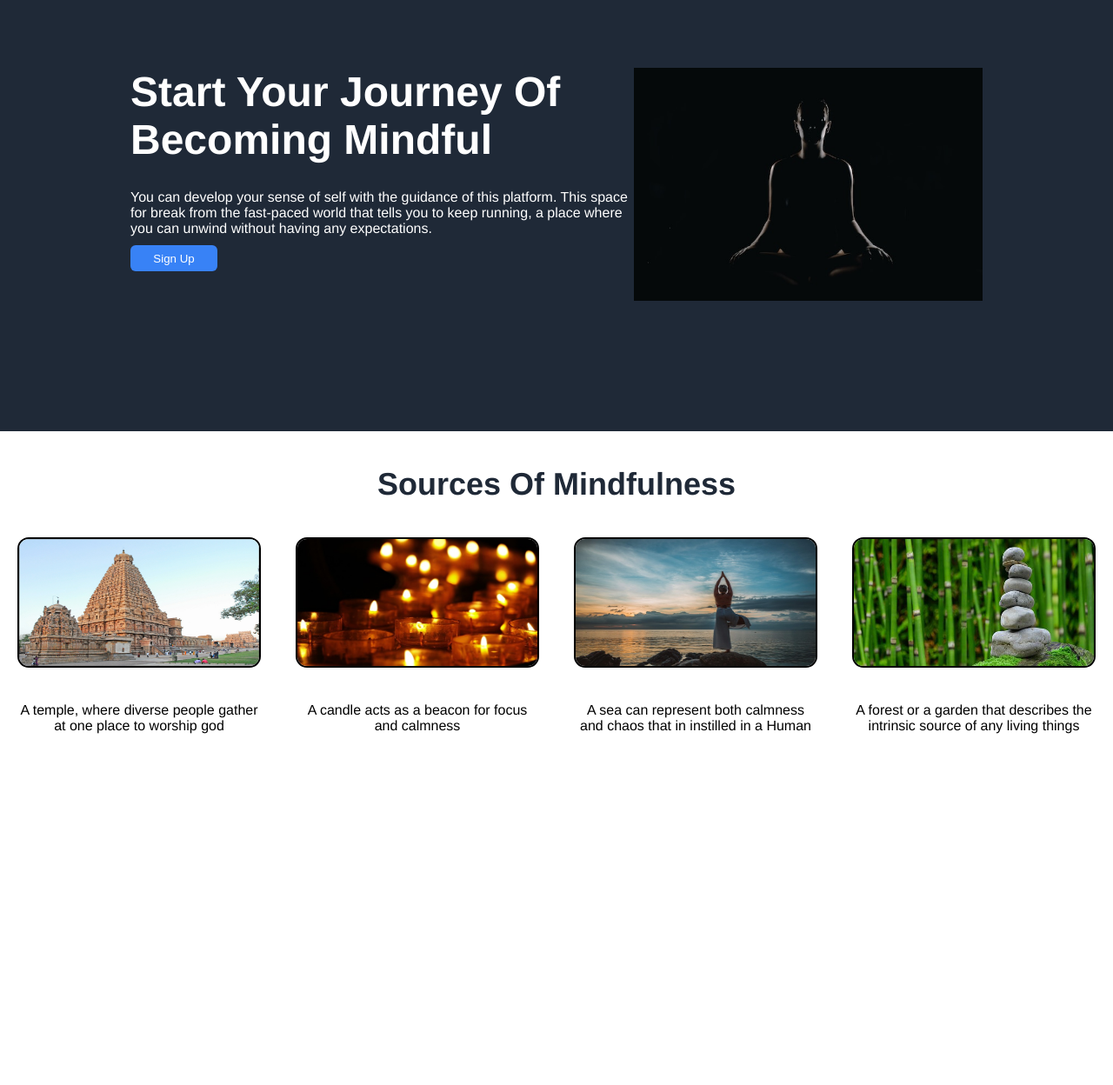
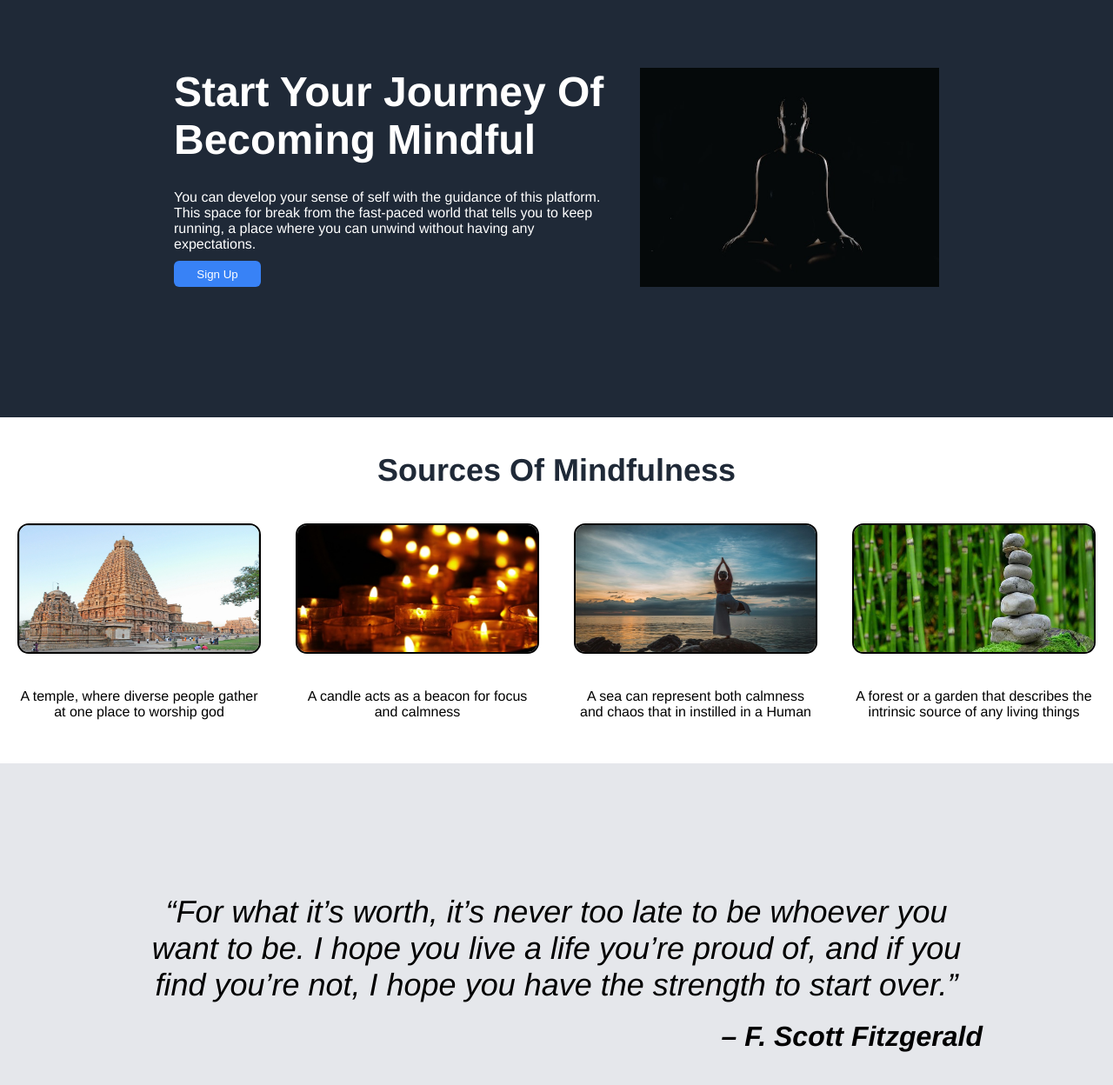
Before and after one commit to Sujayweb3master/Landing-page, a plain HTML site: page index.html in a window 1280 px wide. Shown: the part 142-1390 px from the top of the page at 87% size. Before the commit the page ends 986 px from the top, so only its background shows below. Drawn offline with Linux system fonts and the light colour scheme.

Commit message:
Add css styling to the section-03

```diff
--- a/index.html
+++ b/index.html
@@ -71,14 +71,16 @@
                 </div>
             </div>
         </div>
-        <!--
-        <div class="section-3">
+        <div class="section-03">
             <div class="quote">
-                This is an inspiring quote, or a testimonial from a customer. Maybe it's just filling up space, or maybe
-                people will actually read it. Who knows? All i know is that it looks nice.
-                -Thor, God of Thunder
+                “For what it’s worth, it’s never too late to be whoever you want to be. I hope you live a life you’re
+                 proud of, and if you find you’re not, I hope you have the strength to start over.”
+                <p>
+                 – F. Scott Fitzgerald
+                </p>
             </div>
         </div>
+                <!--
         <div class="section-04">
             <div class="sign-up section">
                 Call to action! It's time!
--- a/style.css
+++ b/style.css
@@ -23,7 +23,7 @@ a {
     width: auto;
     max-width: 1920px;
     /* min-height: %; */
-    padding: 20px 150px 150px 150px;
+    padding: 20px 200px 150px 200px;
     height: auto;
 
 }
@@ -59,11 +59,11 @@ a {
 .section-01 {
     display: flex;
     justify-content: space-between;
-    height: auto;
-    width: auto;
+    /* height: auto;
+    width: auto; */
 }
 
-.section-01.content {
+.section-01 .content {
     margin-right: 40px;
 }
 
@@ -117,6 +117,7 @@ button {
     display: flex;
     justify-content: center;
     gap: 40px;
+    flex-wrap: wrap;
 }
 
 .section-02.content.image {
@@ -142,9 +143,31 @@ button {
 
                             /* SECTION-03 */
 
+/* .section-03 {
+    display: flex;
+    min-height: 400px;
+} */
 
+.section-03 {
+    background-color: #e5e7eb;
+    margin-top: 50px;
+}
 
+.quote {
+    font-size: 36px;
+    font-style: italic;
+    text-align: center;
+    padding: 150px;
+    display: flex;
+    flex-direction: column;
+    gap: 20px;
+}
 
+.quote p {
+    margin-left: auto;
+    font-size: 32px;
+    font-weight: 800;
+}
 
 
 
```
